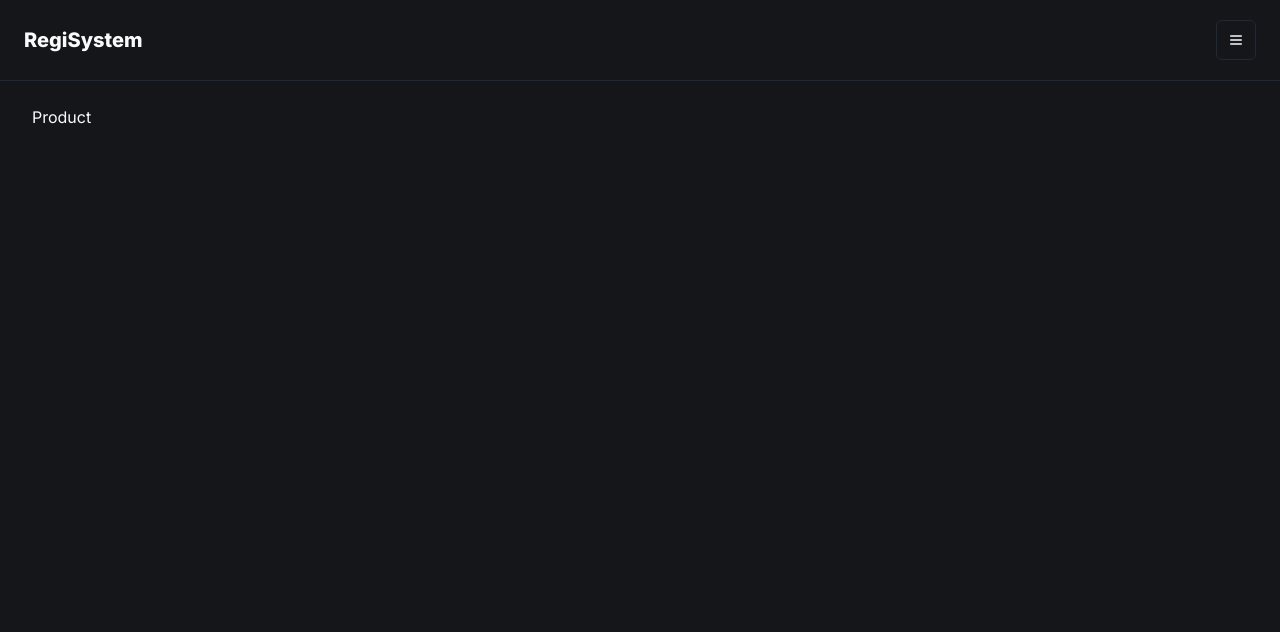
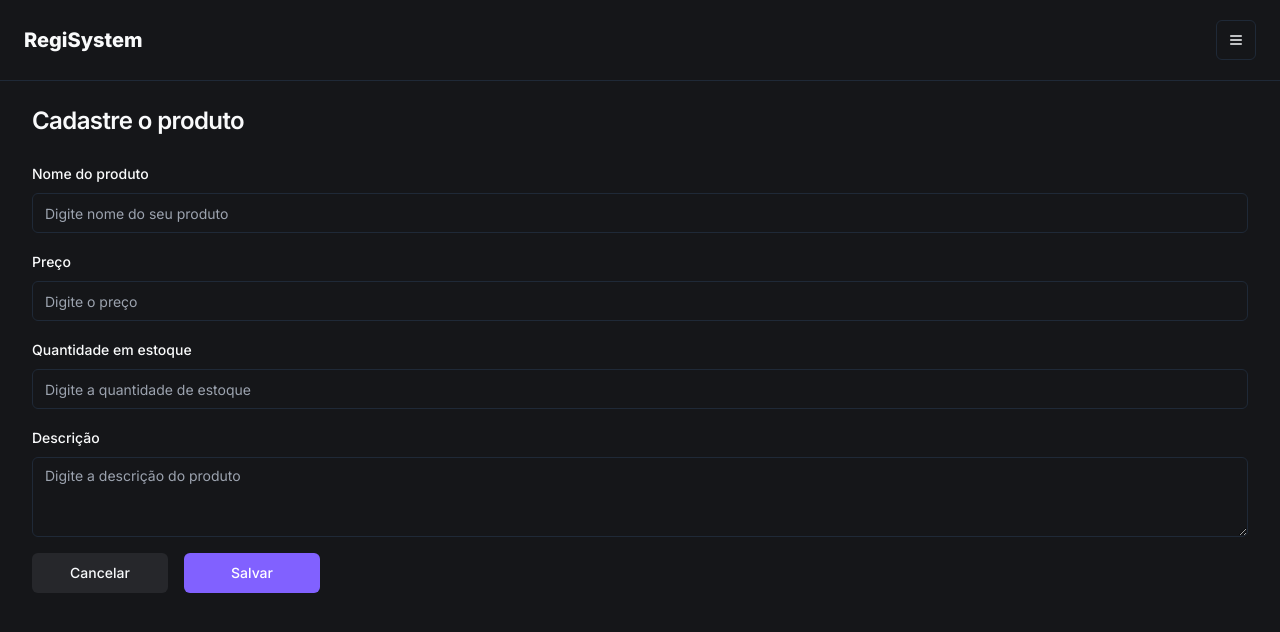
Before and after one commit to JonatanPaes/regisystem, a Next.js app: page /product in a window 1280 px wide. Shown: the top 632 px of the page. Built offline with nearby package versions, Linux system fonts and the light colour scheme.

Commit message:
feat: create page product registration

```diff
--- a/package.json
+++ b/package.json
@@ -10,6 +10,7 @@
   },
   "dependencies": {
     "@radix-ui/react-dialog": "^1.0.5",
+    "@radix-ui/react-label": "^2.0.2",
     "@radix-ui/react-slot": "^1.0.2",
     "class-variance-authority": "^0.7.0",
     "clsx": "^2.1.0",
--- a/src/app/(app)/product/page.tsx
+++ b/src/app/(app)/product/page.tsx
@@ -1,3 +1,64 @@
+import { Button } from '@/app/components/ui/button'
+import { Input } from '@/app/components/ui/input'
+import { Label } from '@/app/components/ui/label'
+import { Textarea } from '@/app/components/ui/textarea'
+
 export default async function Product() {
-  return <h1>Product</h1>
+  return (
+    <div className="flex flex-col justify-center gap-6">
+      <div className="flex flex-col gap-2 text-start">
+        <h1 className="text-2xl font-semibold tracking-tight">
+          Cadastre o produto
+        </h1>
+      </div>
+
+      <form className="space-y-4">
+        <div className="space-y-2">
+          <Label htmlFor="restaurantName">Nome do produto</Label>
+          <Input
+            id="productName"
+            type="text"
+            placeholder="Digite nome do seu produto"
+          />
+        </div>
+
+        <div className="space-y-2">
+          <Label htmlFor="restaurantName">Preço</Label>
+          <Input id="price" type="number" placeholder="Digite o preço" />
+        </div>
+
+        <div className="space-y-2">
+          <Label htmlFor="restaurantName">Quantidade em estoque</Label>
+          <Input
+            id="stock"
+            type="number"
+            placeholder="Digite a quantidade de estoque"
+          />
+        </div>
+
+        <div className="space-y-2">
+          <Label htmlFor="restaurantName">Descrição</Label>
+          <Textarea
+            id="description"
+            placeholder="Digite a descrição do produto"
+          />
+        </div>
+
+        <div className="flex w-full gap-4 lg:w-72">
+          <Button
+            disabled={false}
+            variant="secondary"
+            className="w-full"
+            type="submit"
+          >
+            Cancelar
+          </Button>
+
+          <Button disabled={false} className="w-full" type="submit">
+            Salvar
+          </Button>
+        </div>
+      </form>
+    </div>
+  )
 }
--- /dev/null
+++ b/src/app/components/ui/label.tsx
@@ -0,0 +1,26 @@
+'use client'
+
+import * as LabelPrimitive from '@radix-ui/react-label'
+import { cva, type VariantProps } from 'class-variance-authority'
+import * as React from 'react'
+
+import { cn } from '@/lib/utils'
+
+const labelVariants = cva(
+  'text-sm font-medium leading-none peer-disabled:cursor-not-allowed peer-disabled:opacity-70',
+)
+
+const Label = React.forwardRef<
+  React.ElementRef<typeof LabelPrimitive.Root>,
+  React.ComponentPropsWithoutRef<typeof LabelPrimitive.Root> &
+    VariantProps<typeof labelVariants>
+>(({ className, ...props }, ref) => (
+  <LabelPrimitive.Root
+    ref={ref}
+    className={cn(labelVariants(), className)}
+    {...props}
+  />
+))
+Label.displayName = LabelPrimitive.Root.displayName
+
+export { Label }
--- /dev/null
+++ b/src/app/components/ui/textarea.tsx
@@ -0,0 +1,23 @@
+import * as React from 'react'
+
+import { cn } from '@/lib/utils'
+
+export type TextareaProps = React.TextareaHTMLAttributes<HTMLTextAreaElement>
+
+const Textarea = React.forwardRef<HTMLTextAreaElement, TextareaProps>(
+  ({ className, ...props }, ref) => {
+    return (
+      <textarea
+        className={cn(
+          'flex min-h-[80px] w-full rounded-md border border-input bg-background px-3 py-2 text-sm ring-offset-background placeholder:text-muted-foreground focus-visible:outline-none focus-visible:ring-2 focus-visible:ring-ring focus-visible:ring-offset-2 disabled:cursor-not-allowed disabled:opacity-50',
+          className,
+        )}
+        ref={ref}
+        {...props}
+      />
+    )
+  },
+)
+Textarea.displayName = 'Textarea'
+
+export { Textarea }
```
Also changed, not shown: 1 other file (tests, documents, lock files or other folders).
